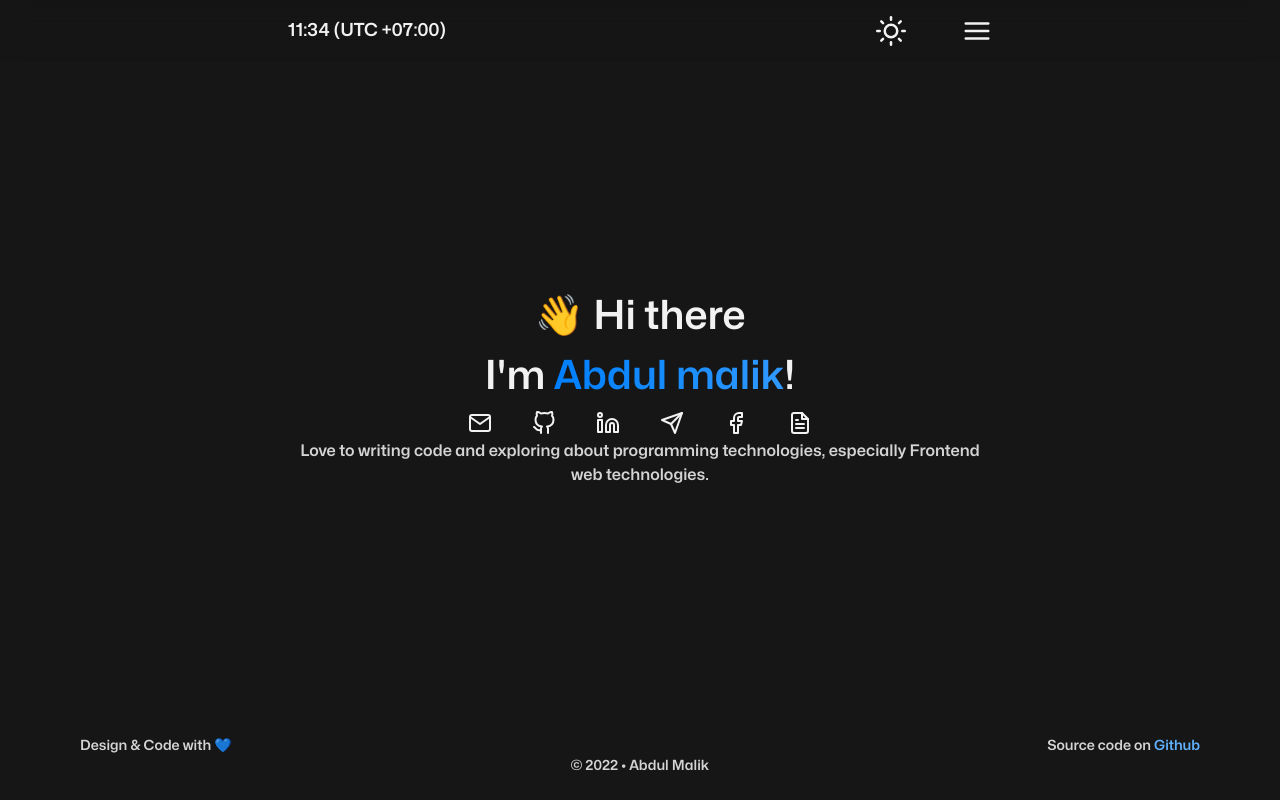
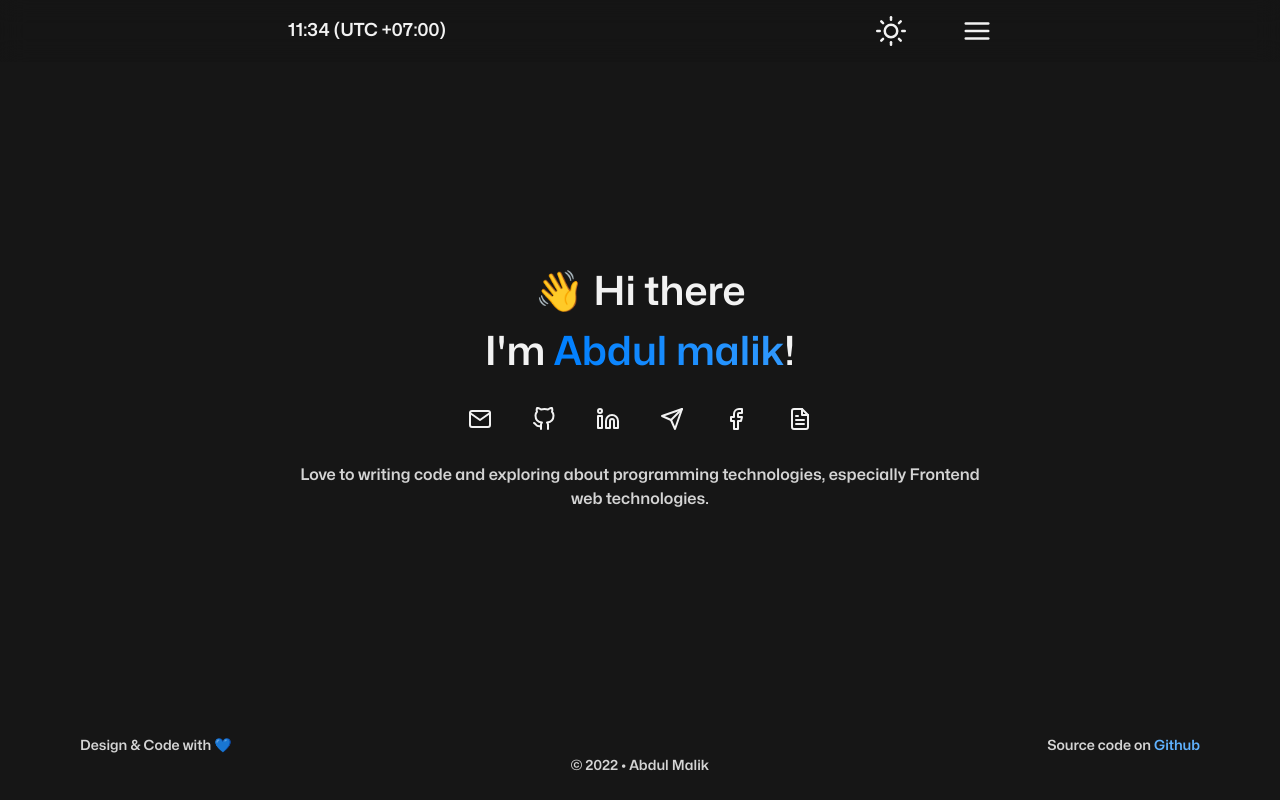
Before and after one commit to up2dul/up2dul.my.id, a Next.js app: page / in a window 1280 px wide. Built offline with nearby package versions, Linux system fonts and the light colour scheme.

Commit message:
feat(pages): add margin manually
because no more flex on section in Layout

```diff
--- a/src/pages/index.tsx
+++ b/src/pages/index.tsx
@@ -3,13 +3,13 @@ import { Contacts, Layout } from '@/components';
 const Home = () => {
   return (
     <Layout>
-      <h1>
+      <h1 className='mb-5'>
         👋 Hi there <br /> I&apos;m <span className='text-gradient'>Abdul malik</span>!
       </h1>
 
       <Contacts />
 
-      <p>
+      <p className='mt-7'>
         Love to writing code and exploring about programming technologies, especially Frontend web
         technologies.
       </p>
```
